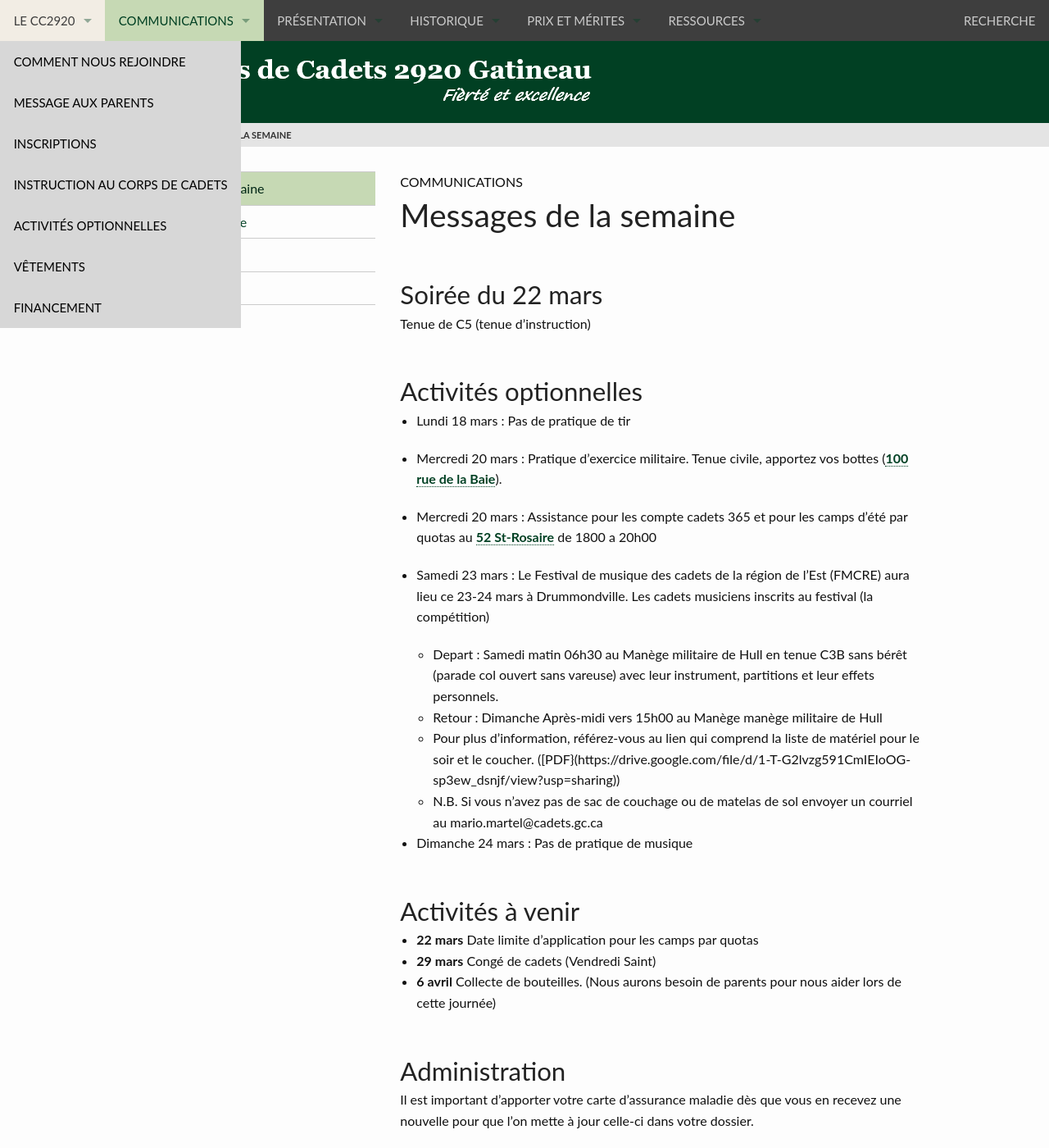
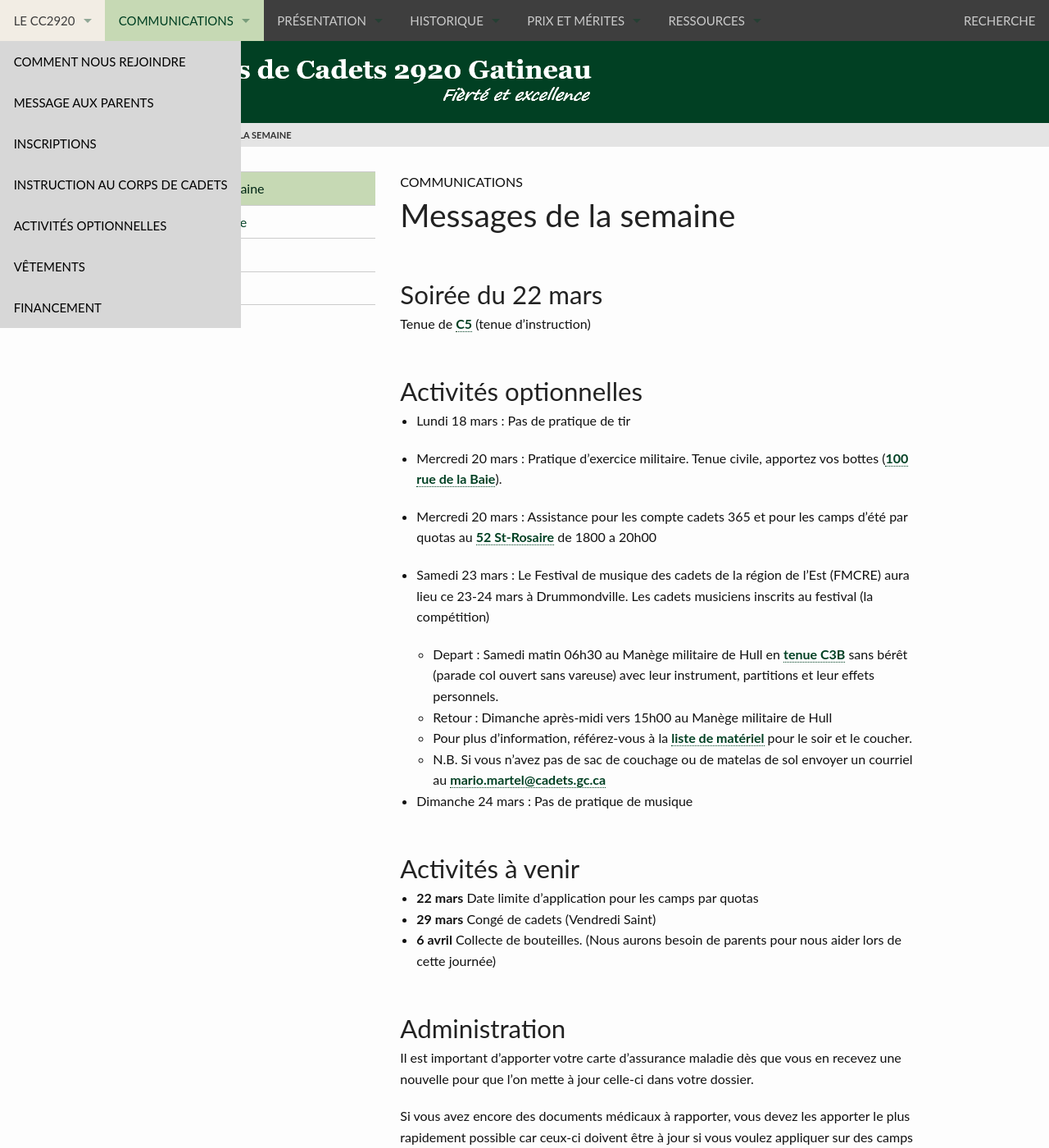
Before and after one commit to CC2920/web, a Jekyll site: the page built from _communications/messages.md, in a window 1280 px wide and 1400 px high. Shown: the whole window at 82% size. Built offline with Jekyll 4.4.1, drawn with Linux system fonts in a browser that asks for light colours.

Commit message:
Update messages.md

```diff
--- a/_communications/messages.md
+++ b/_communications/messages.md
@@ -5,7 +5,7 @@ layout: "messages"
 
 ## Soirée du 22 mars
 
-Tenue de C5 (tenue d'instruction)
+Tenue de [C5](https://cc2920.ca/docs/ressources/guide_uniforme.v3.pdf) (tenue d'instruction)
 
 ## Activités optionnelles
 
@@ -17,10 +17,10 @@ Tenue de C5 (tenue d'instruction)
 
  - Samedi 23 mars : Le Festival de musique des cadets de la région de l'Est (FMCRE) aura lieu ce 23-24 mars à Drummondville. Les cadets musiciens inscrits au festival (la compétition)
 
-   - Depart : Samedi matin 06h30 au Manège militaire de Hull en tenue C3B sans bérêt (parade col ouvert sans vareuse) avec leur instrument, partitions et leur effets personnels.
-   - Retour : Dimanche Après-midi vers 15h00 au Manège manège militaire de Hull
-   - Pour plus d'information, référez-vous au lien qui comprend la liste de matériel pour le soir et le coucher. ([PDF}(https://drive.google.com/file/d/1-T-G2lvzg591CmIEIoOG-sp3ew_dsnjf/view?usp=sharing))
-   - N.B. Si vous n'avez pas de sac de couchage ou de matelas de sol envoyer un courriel au mario.martel@cadets.gc.ca
+   - Depart : Samedi matin 06h30 au Manège militaire de Hull en [tenue C3B](https://cc2920.ca/docs/ressources/guide_uniforme.v3.pdf) sans bérêt (parade col ouvert sans vareuse) avec leur instrument, partitions et leur effets personnels.
+   - Retour : Dimanche après-midi vers 15h00 au Manège militaire de Hull
+   - Pour plus d'information, référez-vous à la [liste de matériel](https://drive.google.com/file/d/1-T-G2lvzg591CmIEIoOG-sp3ew_dsnjf/view?usp=sharing) pour le soir et le coucher.
+   - N.B. Si vous n'avez pas de sac de couchage ou de matelas de sol envoyer un courriel au <mario.martel@cadets.gc.ca>
 
  - Dimanche 24 mars : Pas de pratique de musique
 
```
